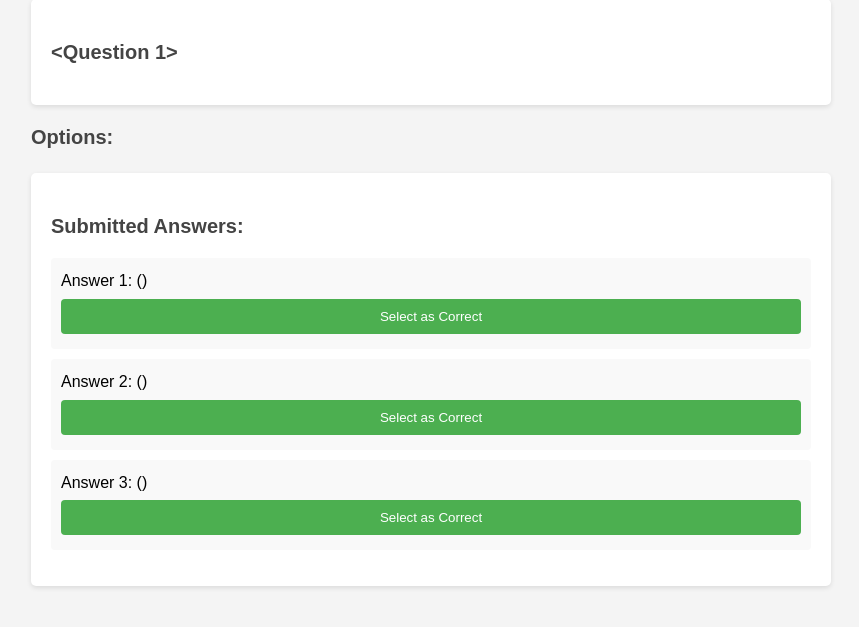
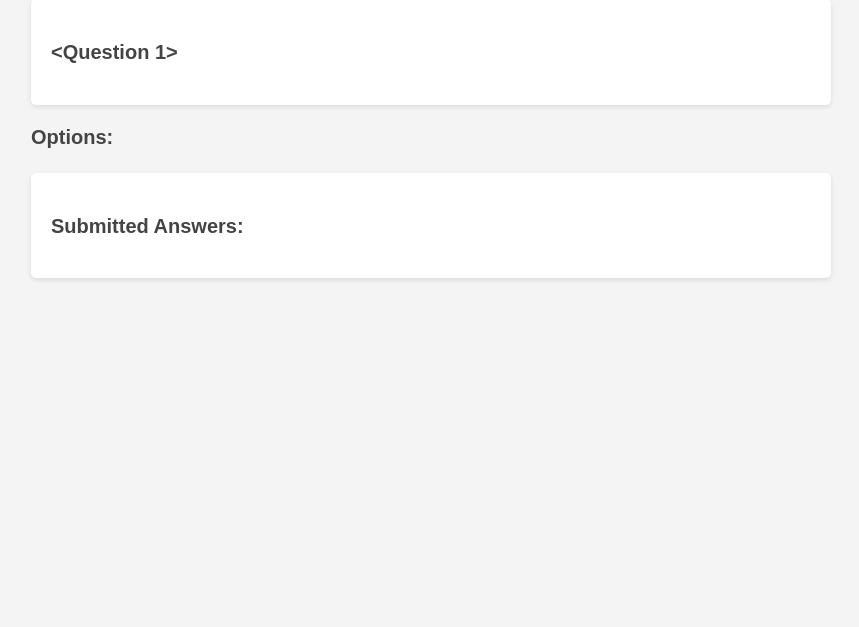
Before and after one commit to grand-cat-unknown/dahyeon_quiz, a Flask app: template templates/birthday_girl.html in a window 1280 px wide. Shown: the part 95-722 px from the top of the page, without its empty margins (209-1068 px from the left). Run offline with Flask 3, Linux system fonts and the light colour scheme; the template is opened without the code that fills it: values that come from a table or form of the project are taken from there, others are empty; some libraries are stand-ins or nearby versions.

Commit message:
Options correct I think

```diff
--- a/app.py
+++ b/app.py
@@ -151,10 +151,19 @@
     current_question = QUESTIONS[game_state.current_question_index]
     question = Question.query.get(game_state.question_id)
 
+    player_id = request.sid  # Assuming you're using the session ID as the player ID
+    player = Player.query.filter_by(player_id=player_id).first()
+    submitted_option_id = None
+    if player and question:
+        player_answer = PlayerAnswer.query.filter_by(player_id=player.id, question_id=question.id).first()
+        if player_answer:
+            submitted_option_id = player_answer.option_id
+
     emit("game_state", {
         "question_text": current_question["text"],
         "options": current_question["options"],
-        "correct_option": game_state.correct_option
+        "correct_option": game_state.correct_option,
+        "submitted_option_id": submitted_option_id
     })
 
     if question:
--- a/templates/birthday_girl.html
+++ b/templates/birthday_girl.html
@@ -15,23 +15,12 @@
     <div id="options-area">
         <h2>Options:</h2>
         <ul id="options-list">
-            {% for option in options %}
-                <li>
-                    <button class="option-button" data-option-id="{{ loop.index0 }}">{{ option }}</button>
-                </li>
-            {% endfor %}
+            <!-- We'll populate this dynamically with JavaScript -->
         </ul>
     </div>
     <div id="answers-area">
         <h2>Submitted Answers:</h2>
-        <ul id="answers-list">
-            {% for answer in answers %}
-                <li>
-                    Answer {{ loop.index }}: {{ answer.answer_text }} ({{ answer.player_name }})
-                    <button onclick="selectCorrectAnswer({{ answer.answer_id }})">Select as Correct</button>
-                </li>
-            {% endfor %}
-        </ul>
+        <ul id="answers-list"></ul>
     </div>
 
     <script src="//code.jquery.com/jquery-3.6.0.min.js"></script>
@@ -39,13 +28,29 @@
     <script src="{{ url_for('static', filename='js/main.js') }}"></script>
     <script type="text/javascript">
         $(document).ready(function() {
-            console.log('Document ready');
             const socket = io.connect();
             let currentQuestionText = "{{ current_question }}";
-            let answerCount = {{ answers|length }};
 
-            console.log('Initial answer count:', answerCount);
-            $('#refresh-time').text(new Date().toLocaleTimeString());
+            function updateQuestion(data) {
+                $('#question-text').text(data.question_text);
+                currentQuestionText = data.question_text;
+
+                // Update options
+                $('#options-list').empty();
+                data.options.forEach((option, index) => {
+                    const optionButton = $('<button></button>')
+                        .text(option)
+                        .addClass('option-button')
+                        .data('option-id', index);
+                    $('#options-list').append($('<li></li>').append(optionButton));
+                });
+
+                // Reset option buttons
+                $('.option-button').prop('disabled', false).css('background-color', '');
+
+                // Clear answers list
+                $('#answers-list').empty();
+            }
 
             function updateAnswersList(answers) {
                 $('#answers-list').empty();
@@ -62,10 +67,7 @@
 
             socket.on('game_state', function(data) {
                 console.log('Received game state:', data);
-                if (data.question_text !== currentQuestionText) {
-                    $('#question-text').text(data.question_text);
-                    currentQuestionText = data.question_text;
-                }
+                updateQuestion(data);
                 if (data.correct_option !== null) {
                     $('.option-button').prop('disabled', true);
                     $('.option-button').each(function() {
@@ -73,9 +75,6 @@
                             $(this).css('background-color', 'green');
                         }
                     });
-                } else {
-                    $('.option-button').prop('disabled', false);
-                    $('.option-button').css('background-color', '');
                 }
             });
 
@@ -85,39 +84,10 @@
 
             socket.on('new_question', function(data) {
                 console.log('New question received:', data);
-                $('#question-text').text(data.question_text);
-                currentQuestionText = data.question_text;
-                updateAnswersList([]);
+                updateQuestion(data);
             });
 
-            socket.on('new_answer', function(data) {
-                console.log('New answer received:', data);
-                answerCount++;
-                const answerItem = $('<li></li>').text(`Answer ${answerCount}: ${data.answer_text}`);
-                const selectButton = $('<button>Select as Correct</button>');
-                selectButton.on('click', function() {
-                    selectCorrectAnswer(data.answer_id);
-                });
-                answerItem.append(' ').append(selectButton);
-                $('#answers-list').append(answerItem);
-            });
-
-            socket.on('correct_answer_selected', function(data) {
-                console.log('Correct answer selected:', data);
-                $('#answers-list li').each(function() {
-                    if ($(this).text().includes(data.answer_text)) {
-                        $(this).css('color', 'green');
-                    }
-                });
-            });
-
-            socket.on('game_over', function() {
-                console.log('Game over');
-                $('#question-text').text('Game Over!');
-                $('#answers-list').empty();
-            });
-
-            $('.option-button').on('click', function() {
+            $(document).on('click', '.option-button', function() {
                 const optionId = $(this).data('option-id');
                 socket.emit('select_correct_option', {
                     'option_id': optionId
@@ -133,15 +103,14 @@
                     }
                 });
             });
+
+            socket.on('game_over', function() {
+                console.log('Game over');
+                $('#question-text').text('Game Over!');
+                $('#options-list').empty();
+                $('#answers-list').empty();
+            });
         });
-
-        function selectCorrectAnswer(answerId) {
-            console.log('Selecting correct answer:', answerId);
-            const socket = io.connect();
-            socket.emit('select_correct_answer', {
-                'answer_id': answerId
-            });
-        }
     </script>
 </body>
 </html>
```
Also changed, not shown: templates/player.html (+19 -21 lines), instance/quiz.db.
